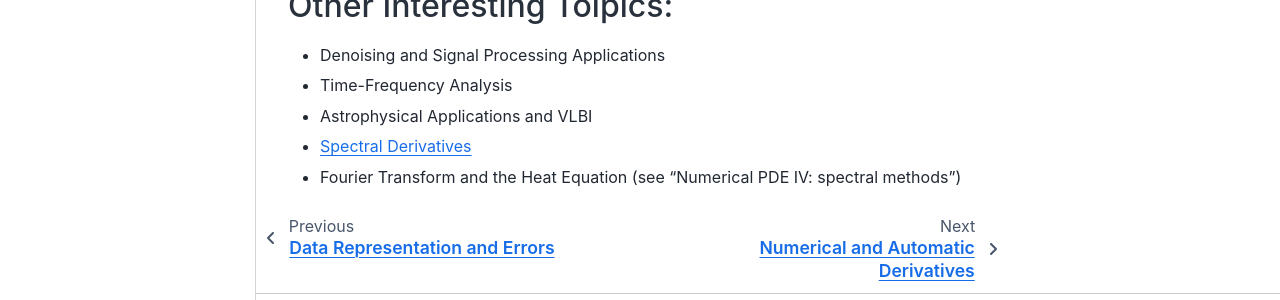
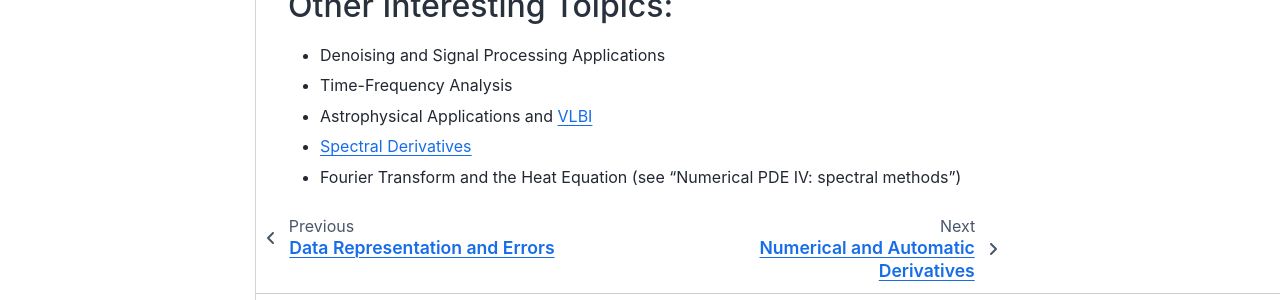
Before and after one commit to ua-2024q3-astr513/astr513, a Jupyter Book: the page built from docs/FT.md, in a window 1280 px wide and 900 px high, scrolled down 25367 px. Shown: the part 529-829 px from the top of the window. Built offline with Jupyter Book 1.0.4 settings and Sphinx 7.4.7 and the Sphinx Book theme 1.1.4, drawn with Linux system fonts in a browser that asks for light colours; part of the change alters nothing that is shown.

Commit message:
Add a link to the EHT Data Book

```diff
--- a/docs/FT.md
+++ b/docs/FT.md
@@ -973,7 +973,7 @@ The close relationship between convolution, correlation, and their respective th
 
 * Denoising and Signal Processing Applications
 * Time-Frequency Analysis
-* Astrophysical Applications and VLBI
+* Astrophysical Applications and [VLBI](https://focisrc.github.io/eht-databook/intro/correlation.html)
 * [](sec:spectral-derivatives)
 * Fourier Transform and the Heat Equation (see "Numerical PDE IV: spectral methods")
 
```
